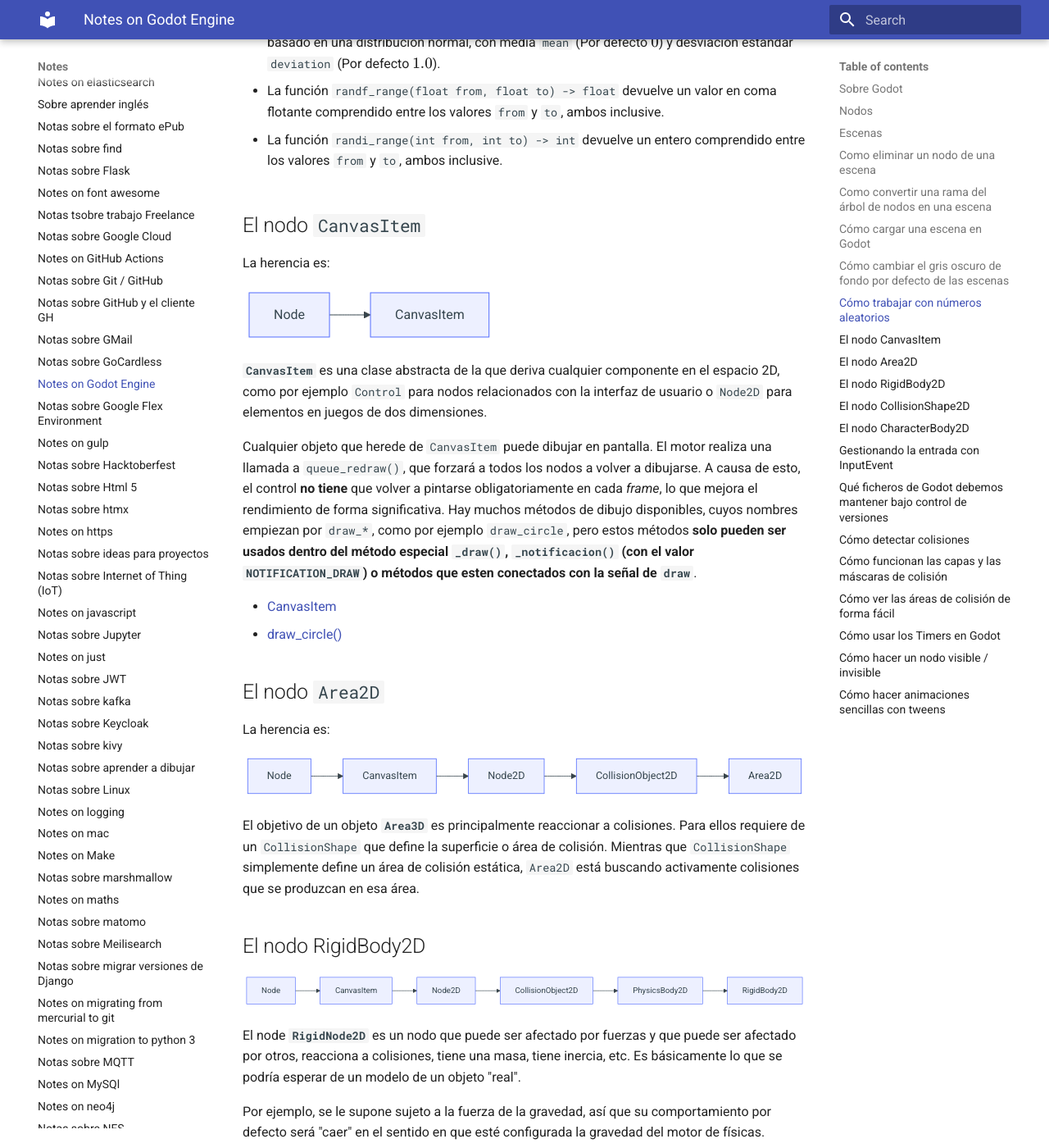
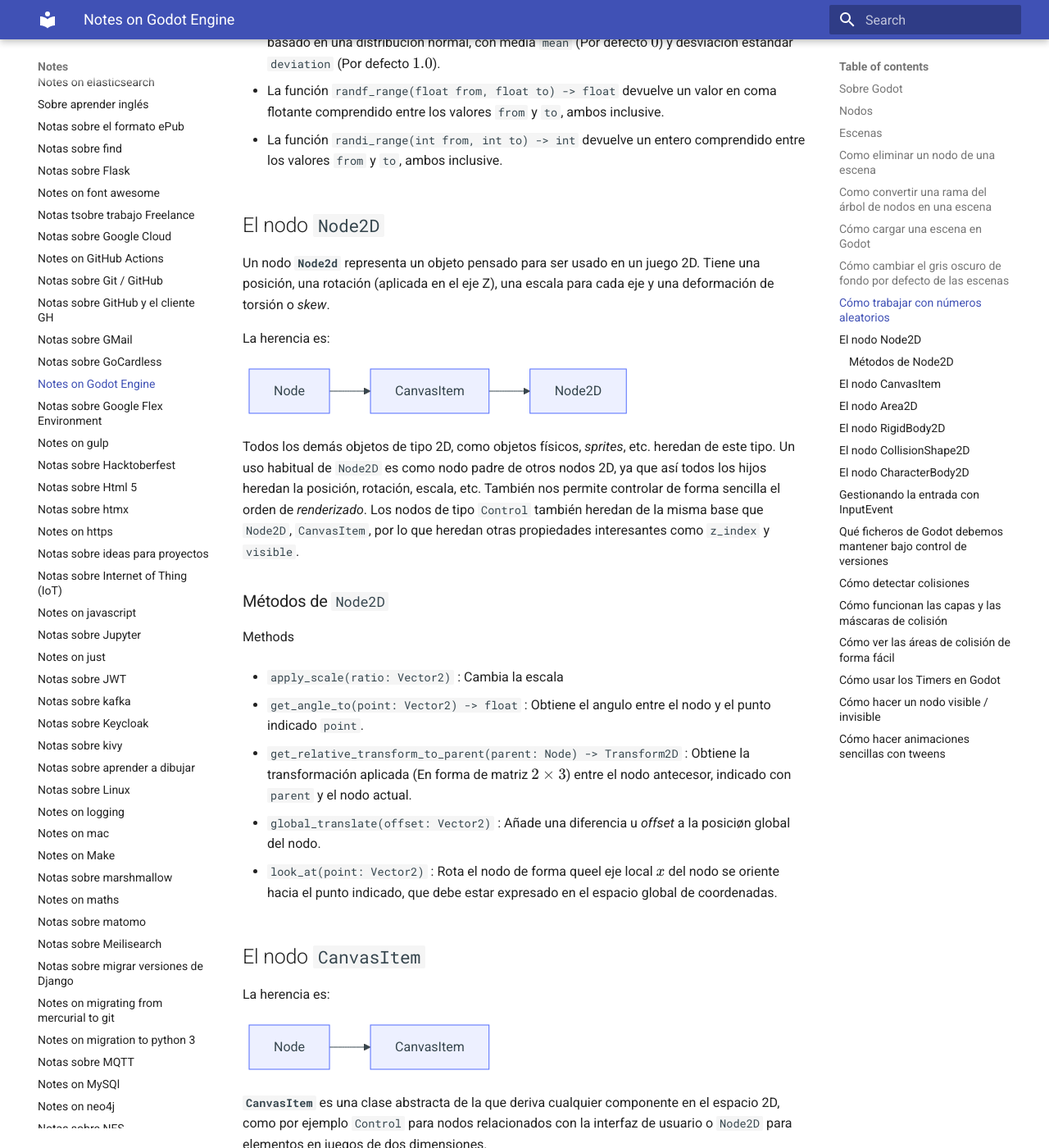
Before and after one commit to euribates/notes, an MkDocs documentation site: the page built from docs/notes-on-godot.md, in a window 1280 px wide and 1400 px high, scrolled down 2316 px. Shown: the whole window at 82% size. Built offline with MkDocs 1.6.1 and Material for MkDocs 9.7.7, drawn with Linux system fonts in a browser that asks for light colours; formulas are drawn with MathJax 3.

Commit message:
Información sobre Node2D

````diff
--- a/docs/notes-on-godot.md
+++ b/docs/notes-on-godot.md
@@ -110,6 +110,50 @@
 
 - La función `randi_range(int from, int to) -> int` devuelve un entero
   comprendido entre los valores `from` y `to`, ambos inclusive.
+
+
+## El nodo `Node2D`
+
+Un nodo **`Node2d`** representa un objeto pensado para ser usado en un
+juego 2D.  Tiene una posición, una rotación (aplicada en el eje Z), una
+escala para cada eje y una deformación de torsión o _skew_.
+
+La herencia es:
+
+``` mermaid
+graph LR
+
+Node --> CanvasItem;
+CanvasItem --> Node2D;
+```
+
+Todos los demás objetos de tipo 2D, como objetos físicos, _sprites_,
+etc. heredan de este tipo. Un uso habitual de `Node2D` es como nodo
+padre de otros nodos 2D, ya que así todos los hijos heredan la posición,
+rotación, escala, etc. También nos permite controlar de forma sencilla
+el orden de _renderizado_. Los nodos de tipo `Control` también heredan
+de la misma base que `Node2D`, `CanvasItem`, por lo que heredan
+otras propiedades interesantes como `z_index` y `visible`.
+
+### Métodos de `Node2D`
+
+Methods
+
+- `apply_scale(ratio: Vector2)` : Cambia la escala
+
+- `get_angle_to(point: Vector2) -> float` : Obtiene el angulo entre el
+  nodo y el punto indicado `point`.
+
+- `get_relative_transform_to_parent(parent: Node) -> Transform2D` :
+  Obtiene la transformación aplicada (En forma de matriz $2\times 3$) entre el nodo antecesor, indicado
+  con `parent` y el nodo actual.
+
+- `global_translate(offset: Vector2)` : Añade una diferencia u _offset_ a la posiciøn global del nodo.
+
+- `look_at(point: Vector2)` : Rota el nodo de forma queel eje local
+  $x$ del nodo se oriente hacia el punto indicado, que debe estar
+  expresado en el espacio global de coordenadas.
+
 
 ## El nodo `CanvasItem`
 
````
